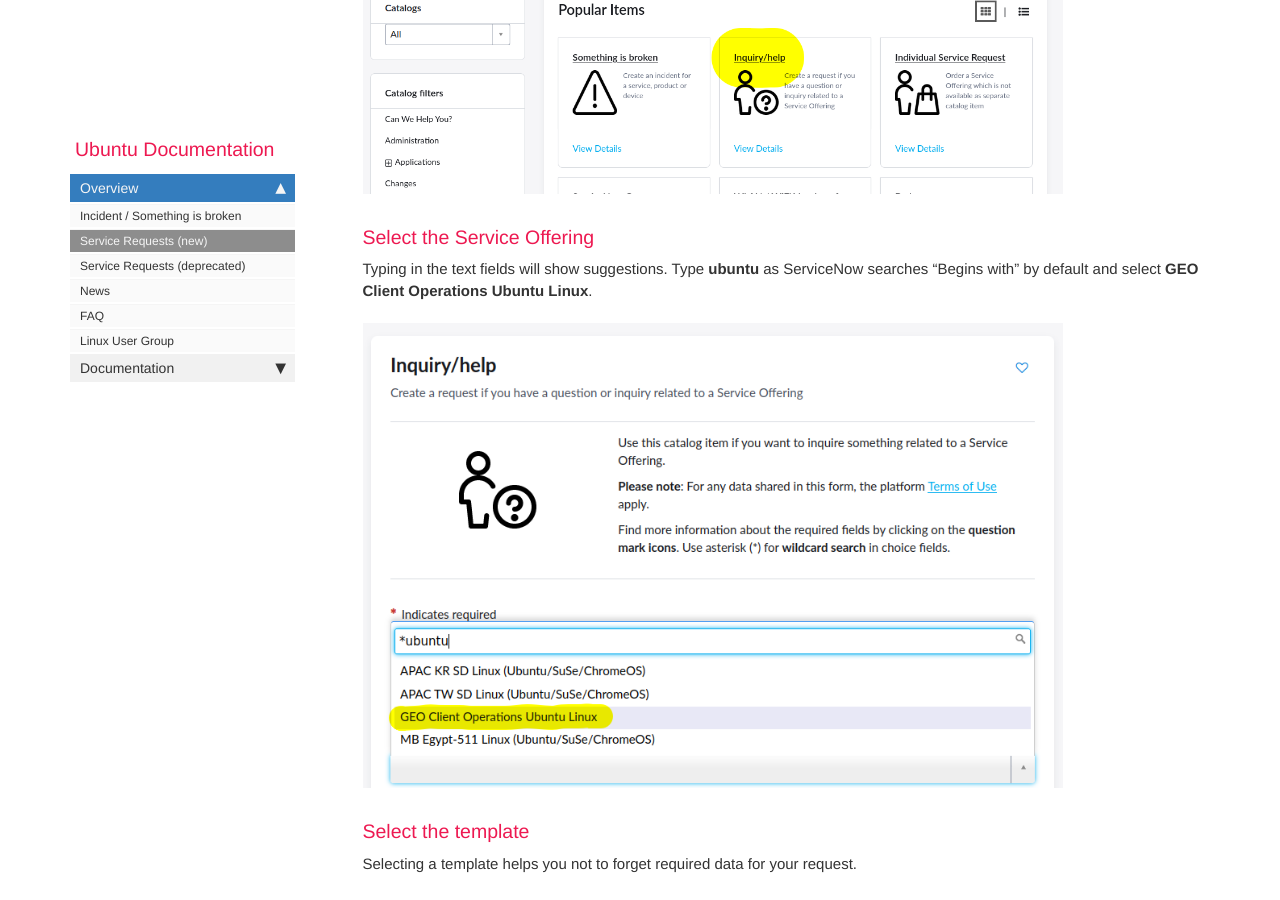
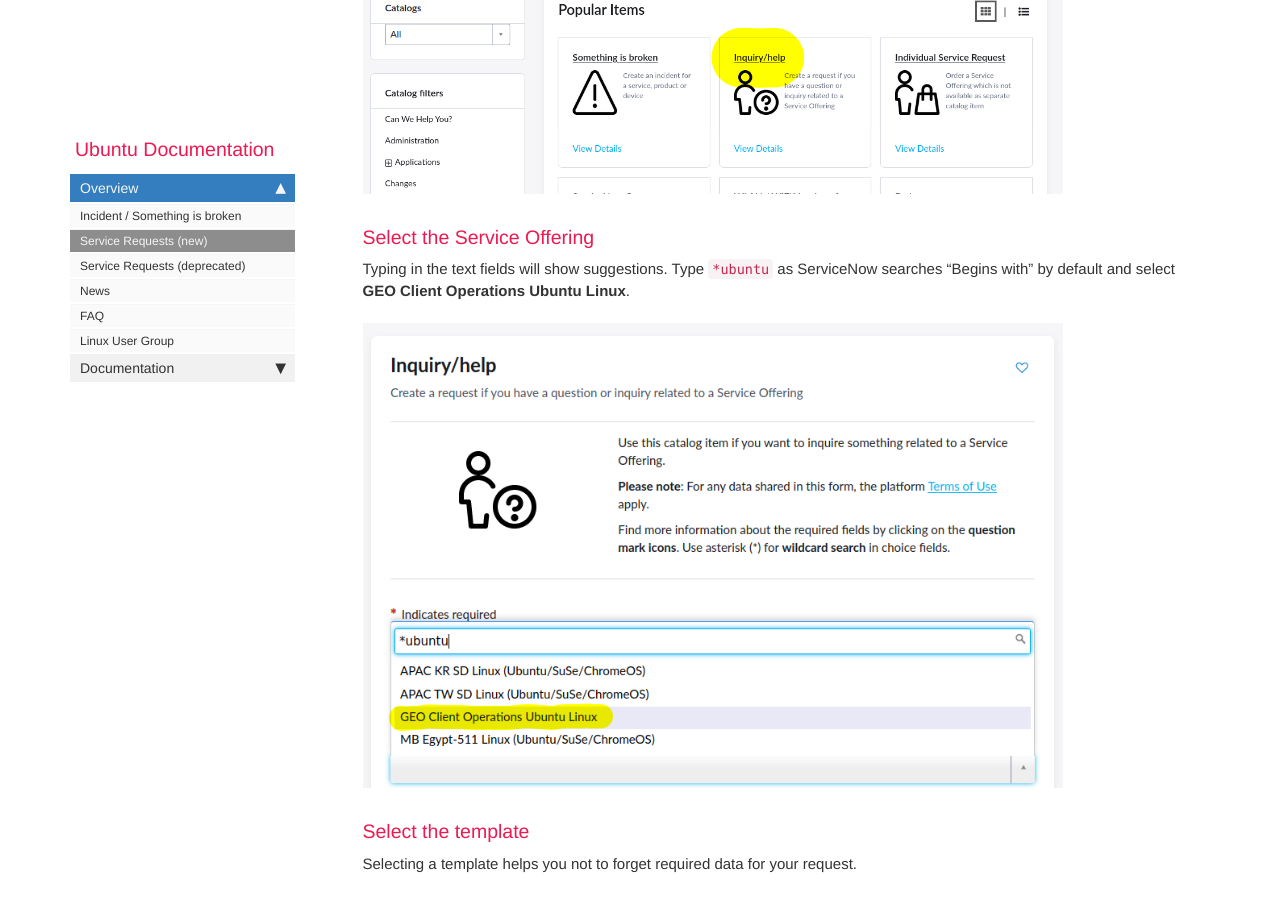
Before and after one commit to RajputPawan/Prometheus, a Jekyll site: the page built from pages/inquiry_help.md, in a window 1280 px wide and 900 px high, scrolled down 803 px. Built offline with Jekyll 4.4.1, drawn with Linux system fonts in a browser that asks for light colours; comment, search, counter and statistics services are not loaded.

Commit message:
fix typo that interprets a * as bold

```diff
--- a/pages/inquiry_help.md
+++ b/pages/inquiry_help.md
@@ -23,7 +23,7 @@
 
 ### Select the Service Offering
 
-Typing in the text fields will show suggestions. Type **ubuntu** as
+Typing in the text fields will show suggestions. Type `*ubuntu` as
 ServiceNow searches "Begins with" by default and select **GEO Client
 Operations Ubuntu Linux**.
 
```
